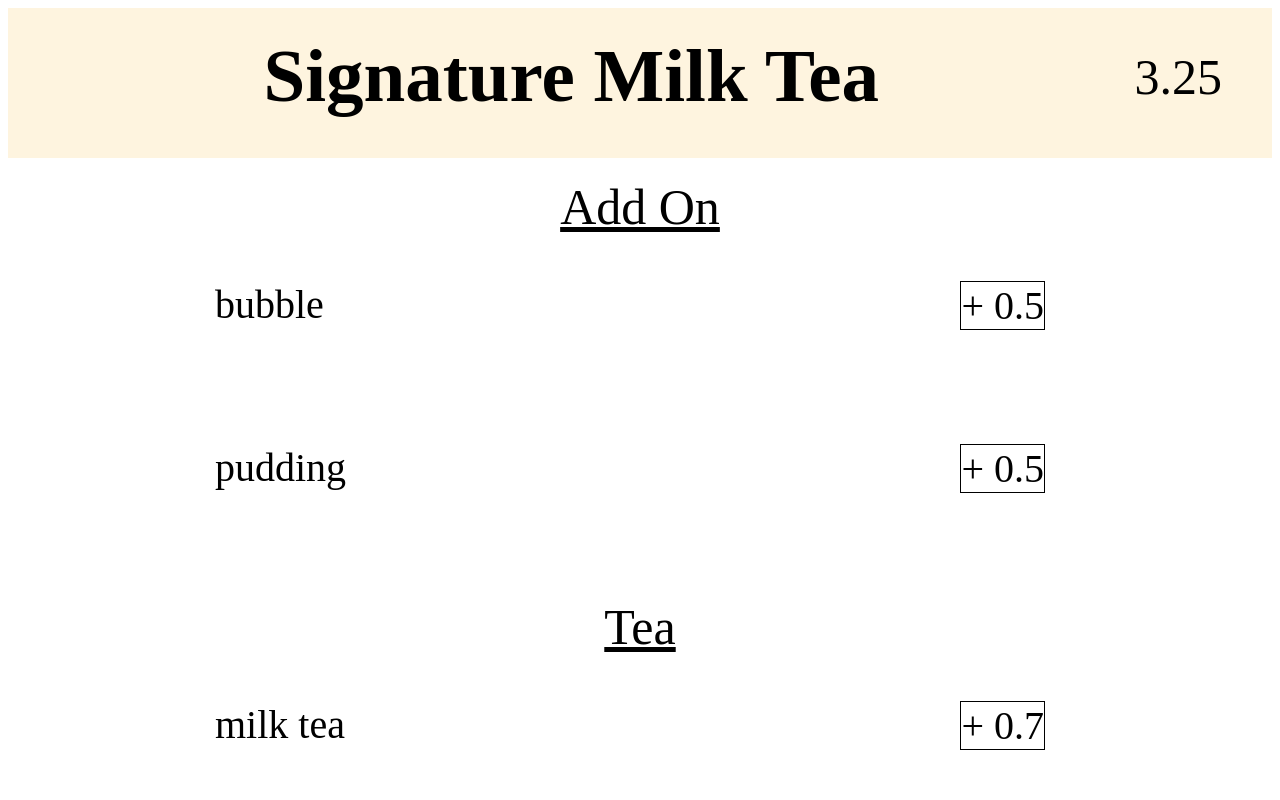
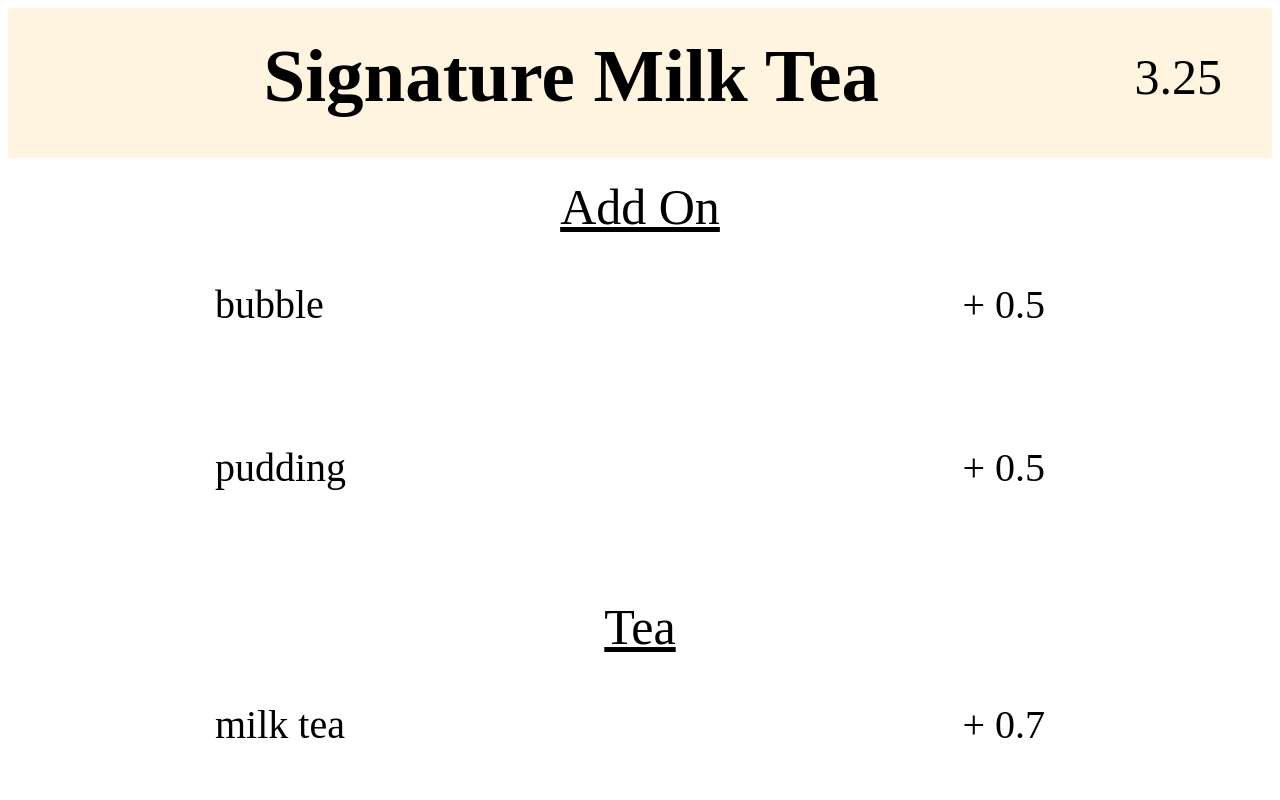
Before and after one commit to bogenwan/food-manual, a React (Create React App) app: page / in a window 1280 px wide. Shown: the top 800 px of the page. Built offline with nearby package versions, Linux system fonts and the light colour scheme.

Commit message:
ibuilt initial selection manager function and onclick handler, refactor minusFormTotal function to handle empty queue and non existing property

```diff
--- a/src/components/App.jsx
+++ b/src/components/App.jsx
@@ -18,6 +18,7 @@ class App extends Component {
     // bind all function to this current scope so we don't loose context as we pass it down to child component
     this.addToTotal = this.addToTotal.bind(this);
     this.minusFromTotal = this.minusFromTotal.bind(this);
+    this.totalPriceClick = this.totalPriceClick.bind(this);
   };
 
   // this function will update state with option price added to the total amount once option name is clicked in child component also queue our option selection
@@ -55,12 +56,13 @@ class App extends Component {
   // similar to addToTotal this function will subtract the selected option price from total amount and dequeue options
   minusFromTotal (price, optionName, subOptionName) {
     let newStorage = Object.assign({}, this.state.selectionStorage);
-    if (newStorage[optionName].isEmpty()) {
+    // if selection queue is empty don't dequeue
+    if (!newStorage[optionName] || newStorage[optionName].isEmpty()) {
       console.log('you have no selection in this catagory!')
+      // if selection queue is with limit dont dequeue
     } else if (newStorage[optionName].length <= this.state.itemOptions.min) {
-      console.log(newStorage[optionName].length)
-      console.loh(this.state.itemOptions.min)
       console.log('you need to add at lease one option from this catagory.')
+      // otherwise dequeue the item
     } else {
       newStorage[optionName].dequeue();
       this.setState({
@@ -72,8 +74,12 @@ class App extends Component {
     });
   };
 
+  // function to handle total selection manager
+  totalPriceClick (e) {
+    console.log(e);
+  };
+
   render () {
-    console.log(this.state.selectionStorage)
     // pass down options state, add and minus function to child component
     return (
       <div className="App">
@@ -81,7 +87,7 @@ class App extends Component {
           <h1 className="food-name">
             {this.state.name}
           </h1>
-          <span className="total-price">
+          <span className="total-price" onClick={() =>{this.totalPriceClick(this.state.price)}}>
             {this.state.price}
           </span>
         </header>
--- a/src/styles/App.css
+++ b/src/styles/App.css
@@ -74,7 +74,6 @@
   float: right;
   margin-right: 20px;
   font-size: 40px;
-  border: 1px solid black;
 }
 
 .sub-option-count {
```
